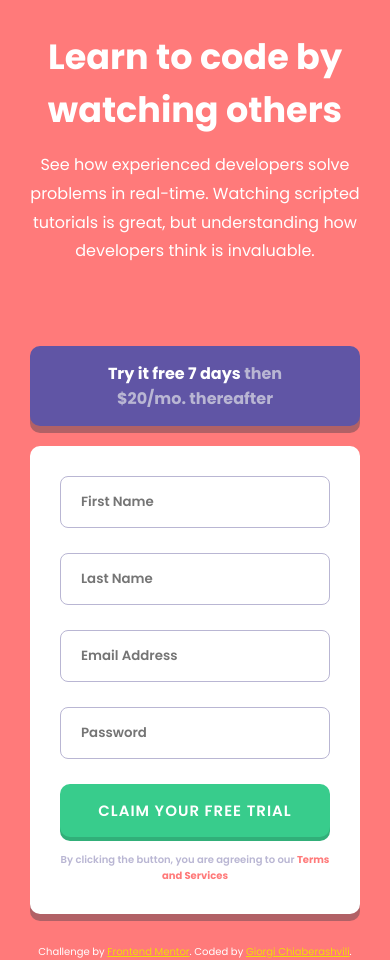
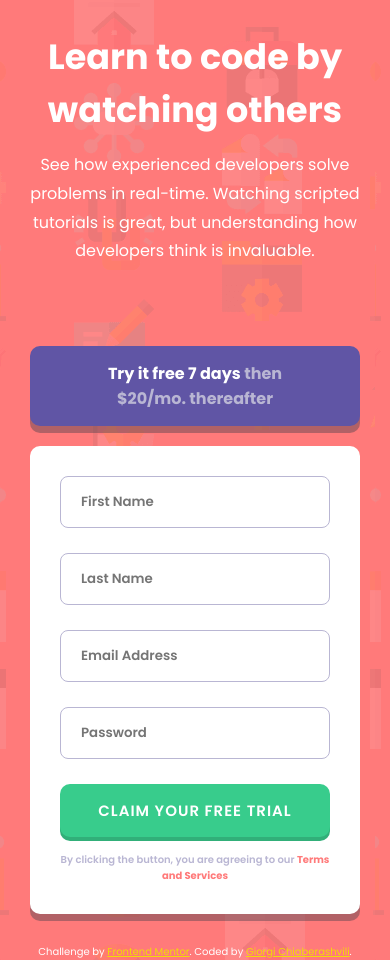
Before and after one commit to GiorgiChiaberashvili/Intro-Component-with-Signup-Form-n, a plain HTML site: page index.html in a window 390 px wide. Drawn offline with Linux system fonts and the light colour scheme.

Commit message:
Update queries.css

```diff
--- a/css/queries.css
+++ b/css/queries.css
@@ -1,6 +1,6 @@
 @media(max-width: 768px) {
     body {
-        background: url('./images/bg-intro-mobile.png');
+        background: url('../images/bg-intro-mobile.png');
         background-color: var(--Red);
     }
 
```
